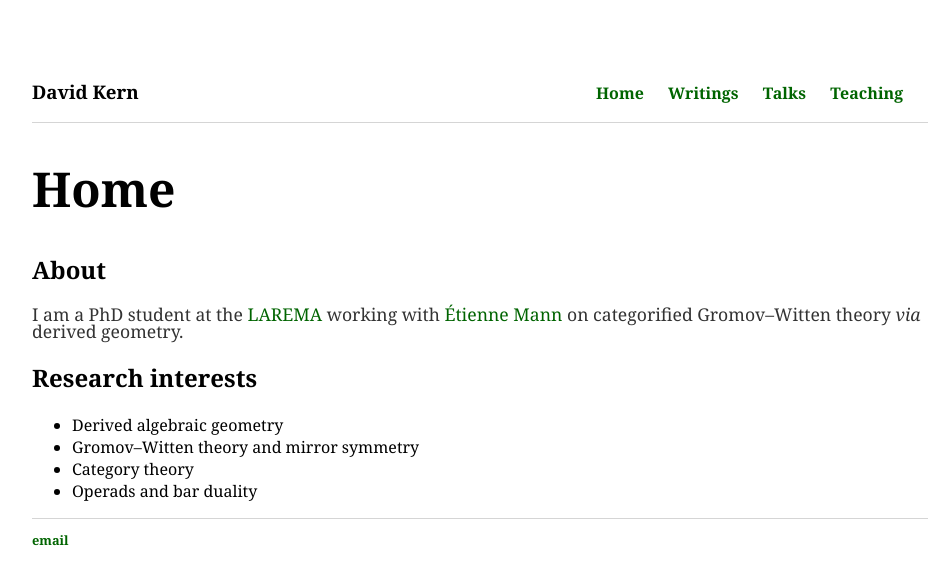
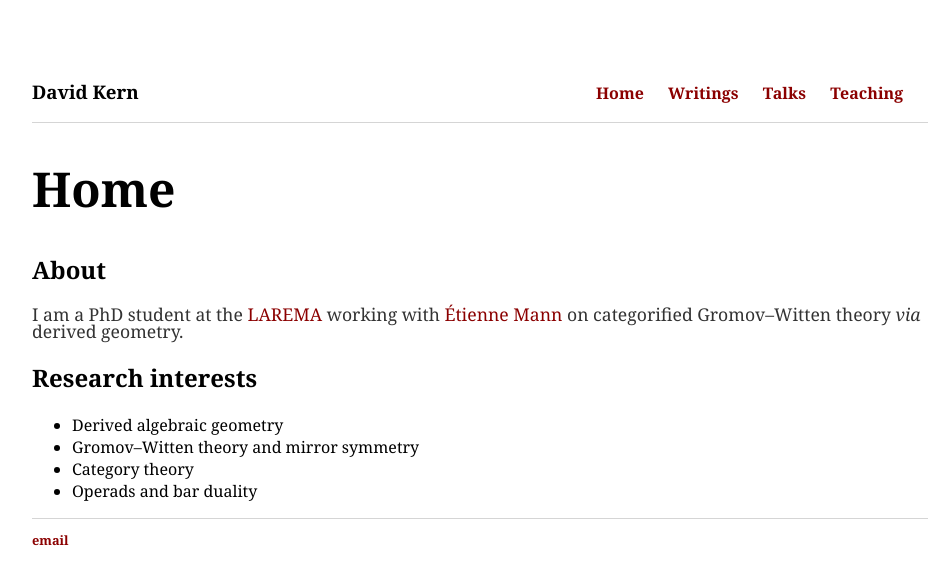
Before and after one commit to dskern/dskern.github.io, a Jekyll site: the page built from index.html, in a window 1280 px wide. Shown: the top 585 px of the page, without its empty margins (160-1111 px from the left). Built offline with Jekyll 4.4.1, drawn with Linux system fonts in a browser that asks for light colours.

Commit message:
Update main.css

```diff
--- a/css/main.css
+++ b/css/main.css
@@ -14,7 +14,7 @@ nav ul li, footer ul li {
 }
 a {
     text-decoration: none;
-    color: DarkGreen;
+    color: DarkRed;
 }
 a:hover {
     text-decoration: underline;
```
